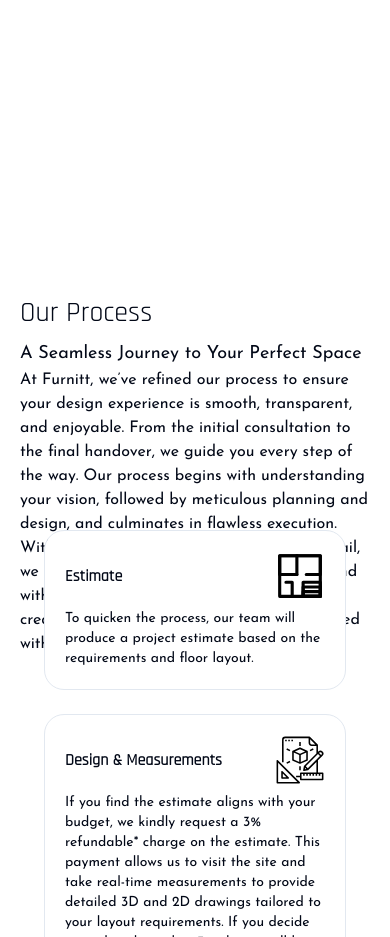
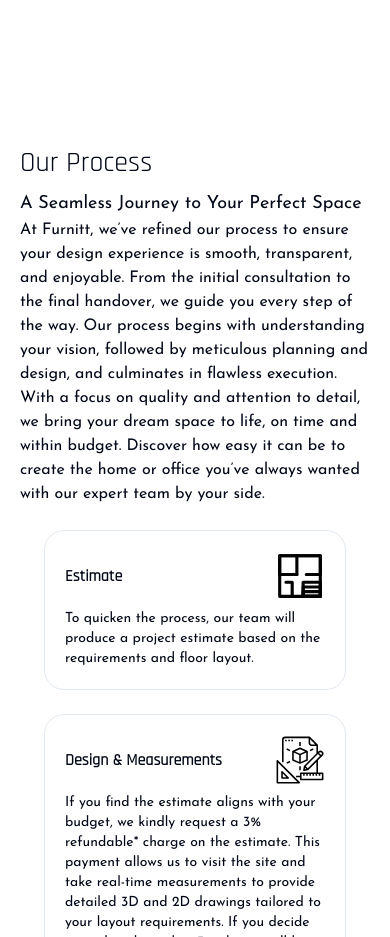
Before and after one commit to yeshwanthc/Furnitt, a Next.js app: page / in a window 390 px wide. Shown: the part 6760-7697 px from the top of the page. Built offline with nearby package versions, Linux system fonts and the light colour scheme.

Commit message:
minor fix

```diff
--- a/src/components/CardStack.tsx
+++ b/src/components/CardStack.tsx
@@ -14,6 +14,7 @@ type CardStackProps = {
 
 const CardStack: React.FC<CardStackProps> = ({ items }) => {
   return (
+
     <div className="container mx-auto p-4">
       <ul className="flex flex-col gap-4">
         {items.map((item, index) => (
@@ -44,6 +45,8 @@ const CardStack: React.FC<CardStackProps> = ({ items }) => {
         ))}
       </ul>
     </div>
+
+
   );
 };
 
--- a/src/components/CardsContainer.tsx
+++ b/src/components/CardsContainer.tsx
@@ -1,11 +1,28 @@
-import React, { useState } from "react";
+import React, { useEffect,useState } from "react";
 
 import CardStack from "./CardStack";
 import AnimatedText from "./TextAnimate";
 
 const CardsContainer = () => {
   const [isTextVisible] = useState(true);
+  const [isSticky, setIsSticky] = useState(false);
 
+  // Add event listener for scroll to manage sticky behavior
+  useEffect(() => {
+    const handleScroll = () => {
+      // Toggle the sticky behavior based on scroll position
+      if (window.scrollY > 150) {
+        setIsSticky(true);
+      } else {
+        setIsSticky(false);
+      }
+    };
+
+    window.addEventListener("scroll", handleScroll);
+    return () => {
+      window.removeEventListener("scroll", handleScroll);
+    };
+  }, []);
   const cards = [
     {
       id: 1,
@@ -54,14 +71,28 @@ const CardsContainer = () => {
   return (
     <div className="py-[60px]">
       <div className="container-main flex flex-col md:flex-row justify-between">
-        <div className="lg:w-1/2 sticky-container">
+        {/* Sticky text container */}
+        <div
+          className={`lg:w-1/2 ${isSticky ? "sticky top-[160px]" : ""} h-fit`}
+        >
           {isTextVisible && <AnimatedText text="Our Process" />}
-          <p className="text-lg bold">A Seamless Journey to Your Perfect Space</p>
+          <p className="text-lg bold">
+            A Seamless Journey to Your Perfect Space
+          </p>
           <p className="text-base">
-            At Furnitt, we’ve refined our process to ensure your design experience is smooth, transparent, and enjoyable. From the initial consultation to the final handover, we guide you every step of the way. Our process begins with understanding your vision, followed by meticulous planning and design, and culminates in flawless execution. With a focus on quality and attention to detail, we bring your dream space to life, on time and within budget. Discover how easy it can be to create the home or office you’ve always wanted with our expert team by your side.
+            At Furnitt, we’ve refined our process to ensure your design
+            experience is smooth, transparent, and enjoyable. From the initial
+            consultation to the final handover, we guide you every step of the
+            way. Our process begins with understanding your vision, followed by
+            meticulous planning and design, and culminates in flawless
+            execution. With a focus on quality and attention to detail, we bring
+            your dream space to life, on time and within budget. Discover how
+            easy it can be to create the home or office you’ve always wanted
+            with our expert team by your side.
           </p>
         </div>
 
+        {/* Card Stack */}
         <div className="md:w-1/2">
           <CardStack items={cards} />
         </div>
```
